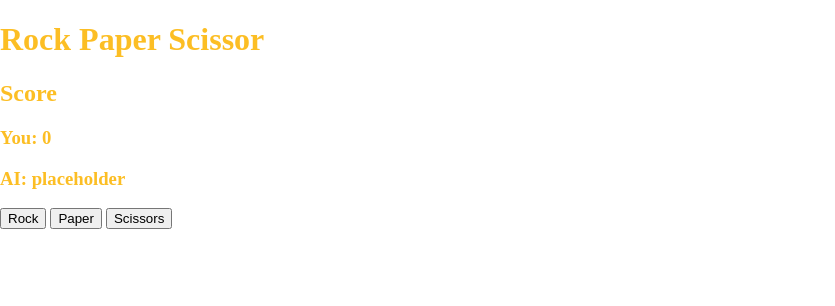
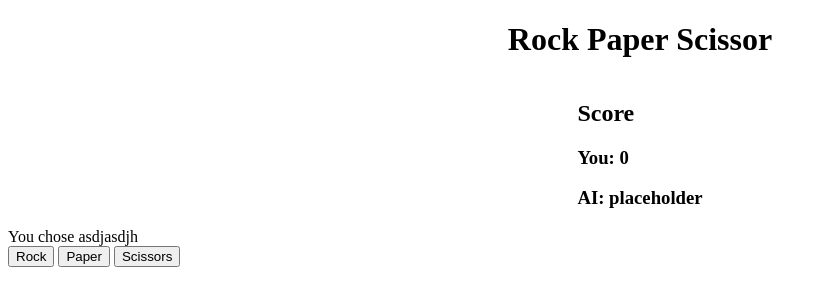
Before and after one commit to VeeIsForVanana/CS150SL01, a plain HTML site: page index.html in a window 1280 px wide. Shown: the whole page, without its empty margins (0-835 px from the left). Drawn offline with Linux system fonts and the light colour scheme; files that its build step writes are made by us from their sources.

Commit message:
add prompt

```diff
--- a/index.html
+++ b/index.html
@@ -4,7 +4,7 @@
 <head>
   <meta charset="UTF-8">
   <meta name="viewport" content="width=device-width, initial-scale=1.0">
-  <link rel="stylesheet" href="src/style.css">
+  <link rel="stylesheet" href="style.css">
   <title>Rock Paper Scissors vs AI</title>
 </head>
 
@@ -15,9 +15,19 @@
   <main>
     <div id="content">
       <section class="score-box">
-        <h2>Score</h2>
-        <h3>You: <span id="player_scoreboard">placeholder</span></h3>
-        <h3>AI: <span id="ai_scoreboard">placeholder</span></h3>
+        <div class="scoreboard">
+          <h2>Score</h2>
+          <div>
+            <h3>You: <span id="player_scoreboard">placeholder</span></h3>
+            <h3>AI: <span id="ai_scoreboard">placeholder</span></h3>
+          </div>
+        </div>
+      </section>
+
+      <section>
+        <div id="prompt">
+          You chose asdjasdjh
+        </div>
       </section>
 
       <section>
--- a/script.js
+++ b/script.js
@@ -1,10 +1,10 @@
-let content = document.getElementById("content");
-let player_score = 0;
-let ai_score = 0;
-let player_scoreboard;
-let ai_scoreboard;
+var content = document.getElementById("content");
+var player_score = 0;
+var ai_score = 0;
+var player_scoreboard;
+var ai_scoreboard;
 // player_wins contains a key: value pair, for key a play and value the counter-play that lets original play win
-const wins = {
+var wins = {
     "rock": "scissor",
     "scissor": "paper",
     "paper": "rock",
@@ -13,17 +13,17 @@ function setupRound() {
     player_scoreboard = document.getElementById("player_scoreboard");
     if (player_scoreboard == null)
         console.log("player scoreboard doesn't exist");
-    player_scoreboard.textContent = `${player_score}`;
+    player_scoreboard.textContent = "".concat(player_score);
     ai_scoreboard = document.getElementById("ai_scoreboard");
     if (ai_scoreboard == null)
         console.log("ai scoreboard doesn't exist");
-    player_scoreboard.textContent = `${ai_score}`;
-    let rockButton = document.getElementById("rockButton");
-    rockButton.onclick = () => player_play("rock");
-    let scissorButton = document.getElementById("scissorsButton");
-    scissorButton.onclick = () => player_play("scissor");
-    let paperButton = document.getElementById("paperButton");
-    paperButton.onclick = () => player_play("paper");
+    player_scoreboard.textContent = "".concat(ai_score);
+    var rockButton = document.getElementById("rockButton");
+    rockButton.onclick = function () { return player_play("rock"); };
+    var scissorButton = document.getElementById("scissorsButton");
+    scissorButton.onclick = function () { return player_play("scissor"); };
+    var paperButton = document.getElementById("paperButton");
+    paperButton.onclick = function () { return player_play("paper"); };
 }
 function player_play(choice) {
 }
--- a/style.css
+++ b/style.css
@@ -1,4 +1,8 @@
-body {
-  color: #fcbe24;
-  margin: 0;
+.score-box {
+  display: flex;
+  justify-content: center;
 }
+
+#header {
+  text-align: center;
+}
```
Also changed, not shown: 1 other file.
